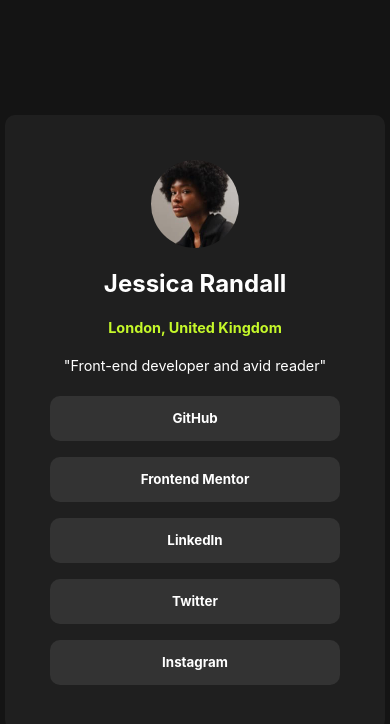
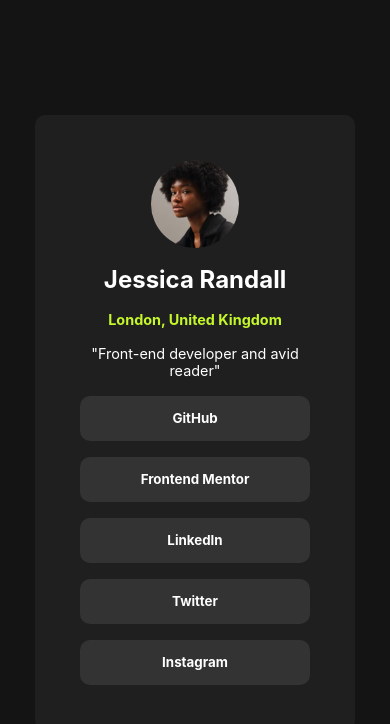
Before and after one commit to iyedoo/Social-Links-Profile-Frontend-Mentor-Challenge, a plain HTML site: page index.html in a window 390 px wide. Drawn offline with Linux system fonts and the light colour scheme.

Commit message:
Update styles.css

```diff
--- a/styles.css
+++ b/styles.css
@@ -24,6 +24,7 @@
   justify-content: space-between;
   flex-direction: column;
   padding: 45px;
+  margin: 10px;
   border-radius: 10px;
 }
 
@@ -74,3 +75,9 @@
   background: hsl(75, 94%, 57%);
   color: hsl(0, 0%, 8%);
 }
+
+@media screen and (max-width: 400px) {
+  main {
+    width: 320px;
+  }
+}
```
